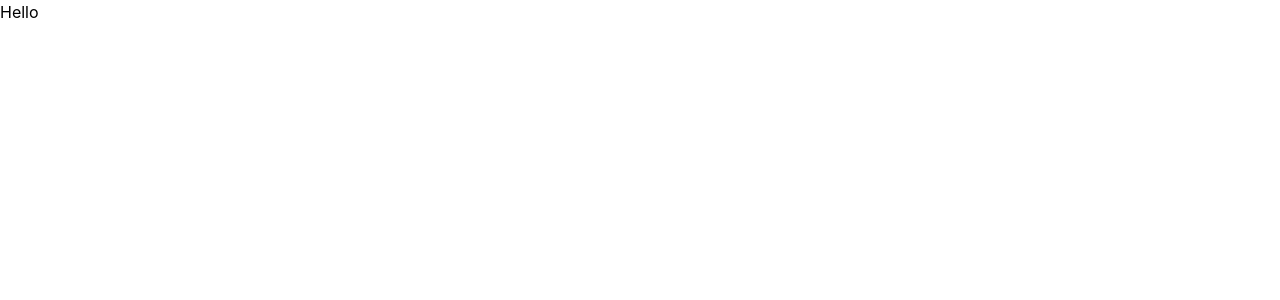
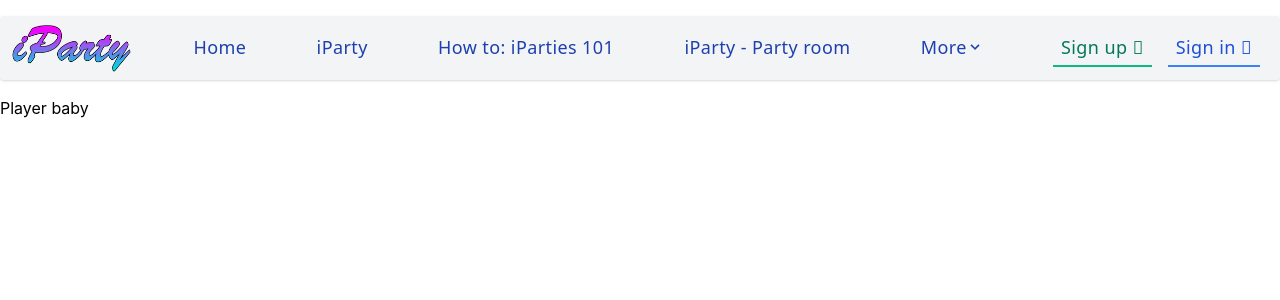
Before and after one commit to marinac-dev/iparty-v2-frontend, a React (Vite) app: page /player in a window 1280 px wide. Shown: the top 300 px of the page. Built offline with nearby package versions, Linux system fonts and the light colour scheme.

Commit message:
WIP: Landing page

```diff
--- a/src/components/App.tsx
+++ b/src/components/App.tsx
@@ -1,13 +1,76 @@
-import React, { useState } from "react";
+import React from "react";
+import { BrowserRouter as Router, Switch, Route, Link } from "react-router-dom";
 
-function App() {
-  const [count, setCount] = useState(0);
+// Components
+import { IPartyPlayer } from "./player/IPartyPlayer";
+import { IPartyRoom } from "./party_room/IPartyRoom";
+// Assets
+import logo from "../assets/logo.png";
 
+export const App = () => {
   return (
-    <div className="App">
-      Hello
-    </div>
+    <Router>
+      <main className="container mx-auto">
+        <header className="header">
+          <Link to="/">
+            <img src={logo} alt="iParty logo" className="h-12" />
+          </Link>
+
+          <nav className="navbar">
+            {/* Nav */}
+            <div className="iparty">
+              <Link className="nav-link" to="/">Home</Link>
+              <Link className="nav-link" to="/player">iParty</Link>
+              <Link className="nav-link" to="/">How to: iParties 101</Link>
+              <Link className="nav-link" to="/">iParty - Party room</Link>
+
+              <div className="group inline-block relative">
+                <span className="flex flex-row items-center justify-center nav-link cursor-pointer">
+                  <span> More </span>
+                  <svg className="fill-current h-4 w-4" xmlns="http://www.w3.org/2000/svg" viewBox="0 0 20 20">
+                    <path d="M9.293 12.95l.707.707L15.657 8l-1.414-1.414L10 10.828 5.757 6.586 4.343 8z"/>
+                  </svg>
+                </span>
+
+                <ul className="group-hover:block absolute shadow hidden bg-gray-100 text-gray-900 pt-2 rounded-lg z-10">
+                  <li className="cursor-pointer px-4 py-2 hover:bg-gray-200 rounded-t">
+                    <Link className="nav-link" to="/">FAQ</Link>
+                  </li>
+                  <li className="cursor-pointer px-4 py-2 hover:bg-gray-200 rounded-t">
+                    <Link className="nav-link" to="/">About</Link>
+                  </li>
+                  <li className="cursor-pointer px-4 py-2 hover:bg-gray-200 rounded-t">
+                    <Link className="nav-link" to="/">Contact</Link>
+                  </li>
+                  <li className="cursor-pointer px-4 py-2 hover:bg-gray-200 rounded-t">
+                    <Link className="nav-link" to="/">TOS</Link>
+                  </li>
+                  <li className="cursor-pointer px-4 py-2 hover:bg-gray-200 rounded-t">
+                    <Link className="nav-link" to="/">Privacy policy</Link>
+                  </li>
+                </ul>
+              </div>
+            </div>
+            {/* Session */}
+            <div className="flex items-center justify-end">
+              <Link className="sign-up" to="/"> Sign up <i className="fal fa-user-plus"></i> </Link>
+              <Link className="sign-in" to="/"> Sign in <i className="fal fa-sign-in-alt"></i> </Link>
+            </div>
+          </nav>
+        </header>
+      </main>
+
+      {/* Routes */}
+      <Switch>
+        <Route path="/player">
+          <IPartyPlayer />
+        </Route>
+        <Route path="/party_room">
+          <IPartyRoom />
+        </Route>
+        <Route path="/sign-in"></Route>
+        <Route path="/sign-up"></Route>
+      </Switch>
+    </Router>
   );
-}
-
-export default App;
+};
--- /dev/null
+++ b/src/components/party_room/IPartyRoom.tsx
@@ -0,0 +1,7 @@
+import React from "react";
+
+interface Props {}
+
+export const IPartyRoom: React.FC<Props> = () => {
+  return <div></div>;
+};
--- /dev/null
+++ b/src/components/player/IPartyPlayer.tsx
@@ -0,0 +1,7 @@
+import React from "react";
+
+interface Props {}
+
+export const IPartyPlayer: React.FC<Props> = () => {
+  return <div>Player baby</div>;
+};
--- a/src/main.css
+++ b/src/main.css
@@ -12,3 +12,26 @@
 code {
   font-family: source-code-pro, Menlo, Monaco, Consolas, "Courier New", monospace;
 }
+
+.header {
+  @apply flex flex-row items-center justify-between my-4 rounded py-2 px-3 shadow font-sans tracking-wide relative bg-gray-100;
+}
+
+.navbar {
+  @apply justify-between items-center flex-grow w-full hidden flex-col lg:flex lg:flex-row;
+}
+
+.navbar .iparty {
+  @apply flex flex-col lg:flex-row flex-grow items-start lg:items-center justify-evenly;
+}
+
+.navbar .iparty .nav-link {
+  @apply text-lg border-0 border-b-2 border-transparent text-blue-800 px-2 my-1 mb-3 lg:m-0 hover:border-gray-800;
+}
+
+.sign-up {
+  @apply mx-2 px-2 py-1 text-lg cursor-pointer border-0 border-b-2 border-green-500  text-green-700  hover:bg-green-100;
+}
+.sign-in {
+  @apply mx-2 px-2 py-1 text-lg cursor-pointer border-0 border-b-2 border-blue-500 text-blue-700 hover:bg-blue-100;
+}
--- a/src/main.tsx
+++ b/src/main.tsx
@@ -3,7 +3,7 @@ import ReactDOM from "react-dom";
 
 // Imports
 import "./main.css";
-import App from "./components/App";
+import { App } from "./components/App";
 
 ReactDOM.render(
   <React.StrictMode>
```
